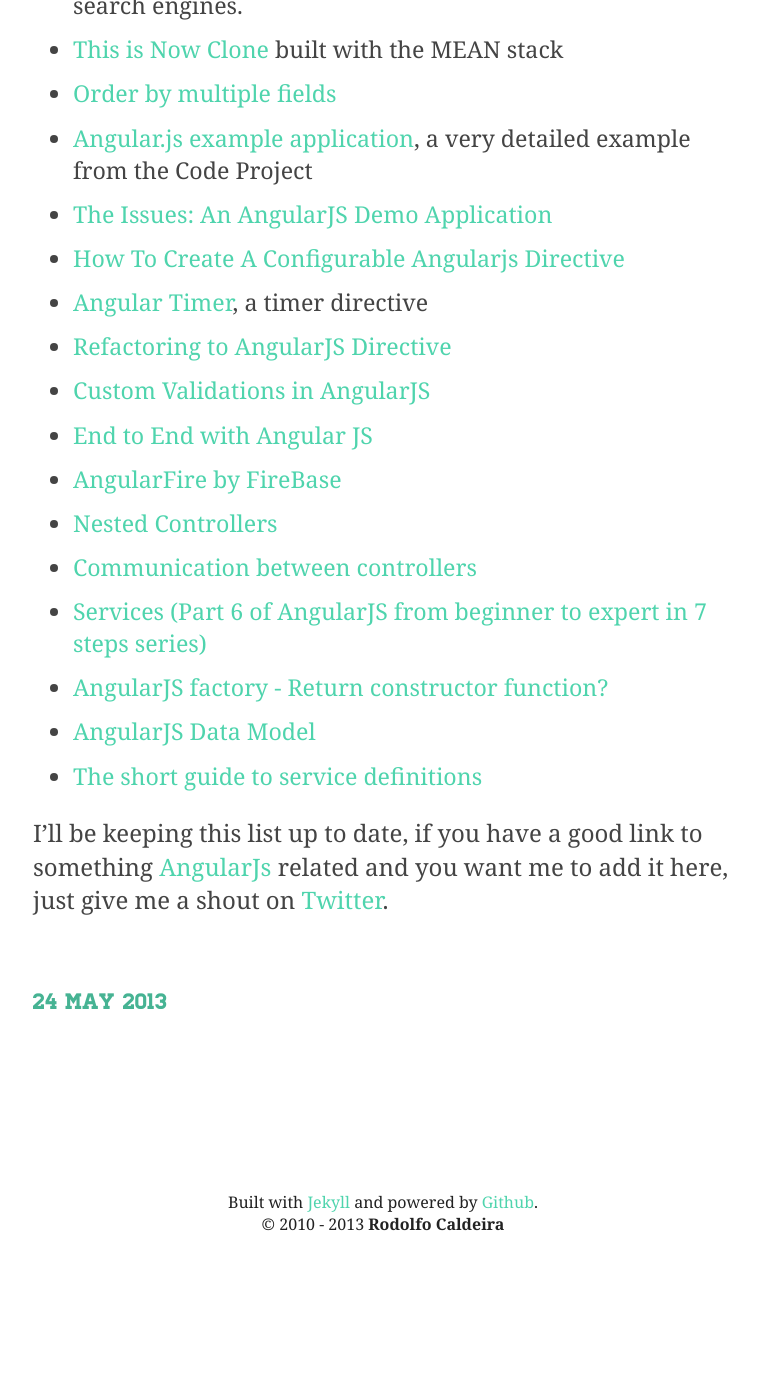
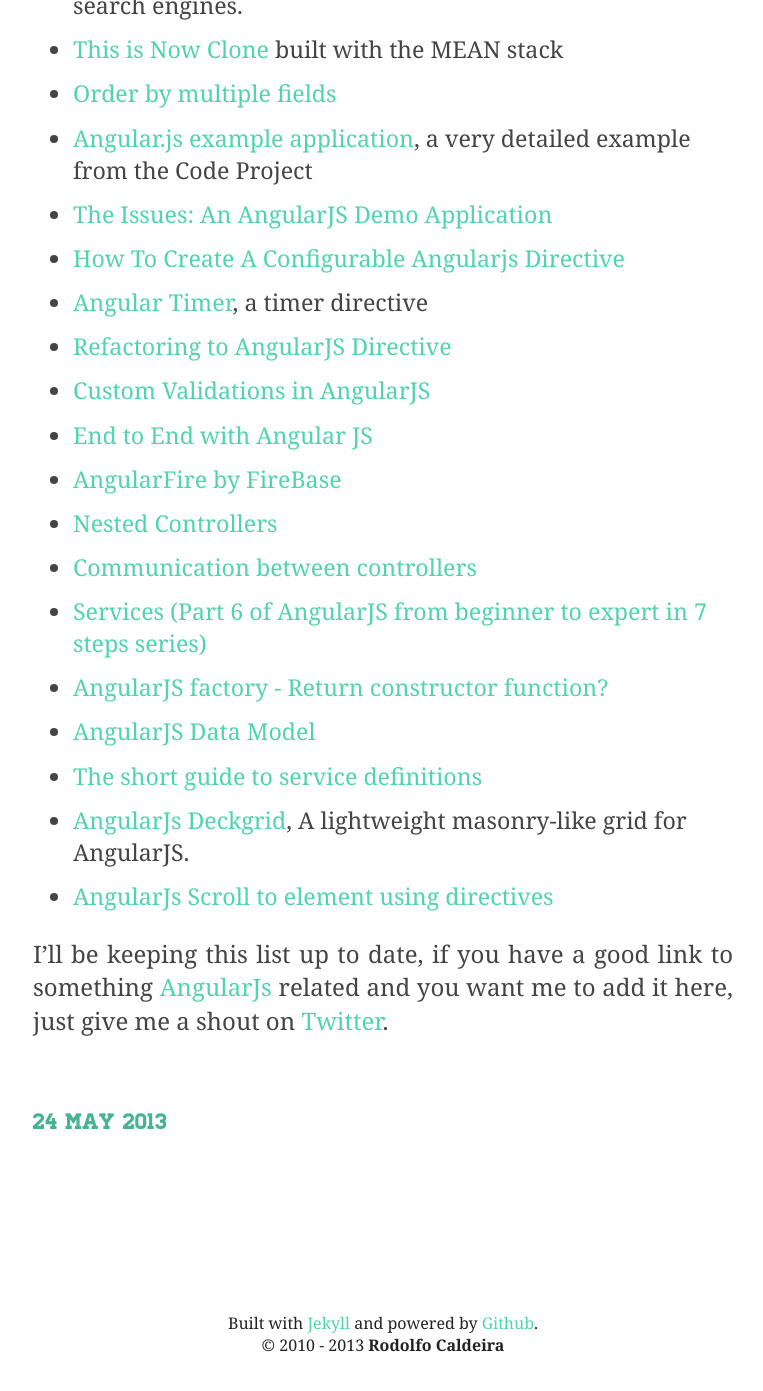
Before and after one commit to rodolfocaldeira/rodolfocaldeira.github.com, a Jekyll site: the page built from _posts/2013-05-24-interesting-bits-8-angularjs.md, in a window 1280 px wide and 1400 px high, scrolled down 9682 px. Shown: the top 1391 px of the window, without its empty margins (257-1020 px from the left). Built offline with Jekyll 4.4.1, drawn with Linux system fonts in a browser that asks for light colours; before the commit the page ends 10961 px from its top, so only the background shows below that.

```diff
--- a/_posts/2013-05-24-interesting-bits-8-angularjs.md
+++ b/_posts/2013-05-24-interesting-bits-8-angularjs.md
@@ -250,7 +250,8 @@
 - [AngularJS factory - Return constructor function?](http://stackoverflow.com/questions/16052664/angularjs-factory-return-constructor-function)
 - [AngularJS Data Model](http://www.webdeveasy.com/angularjs-data-model/)
 - [The short guide to service definitions](http://www.ng-newsletter.com/advent2013/#!/day/1)
-
+- [AngularJs Deckgrid](https://github.com/akoenig/angular-deckgrid), A lightweight masonry-like grid for AngularJS.
+- [AngularJs Scroll to element using directives](http://nadeemkhedr.wordpress.com/2014/01/03/angularjs-scroll-to-element-using-directives/)
 
 
 
--- a/about/index.html
+++ b/about/index.html
@@ -14,7 +14,7 @@
     <p>Hi, I'm Rodolfo Caldeira. I'm a passionate developer and occasional pixel pusher.
       I work at <del><a href="http://iqcontent.com">iQ Content</a></del> and live in
       <del>sunny Portugal</del>
-      Ireland.
+      lovely Ireland.
     </p>
 
     <p>Feel free to follow me on
--- a/css/main.css
+++ b/css/main.css
@@ -970,7 +970,9 @@
     margin-top: 1.8em; }
   .post p {
     font-size: 1.5em;
-    color: #444444; }
+    color: #444444;
+    text-align: justify;
+  }
   .post li {
     color: #444444; }
   .post footer {
```
Also changed, not shown: _posts/2014-02-08-happy-new-year.md (added, +23 -0 lines).
